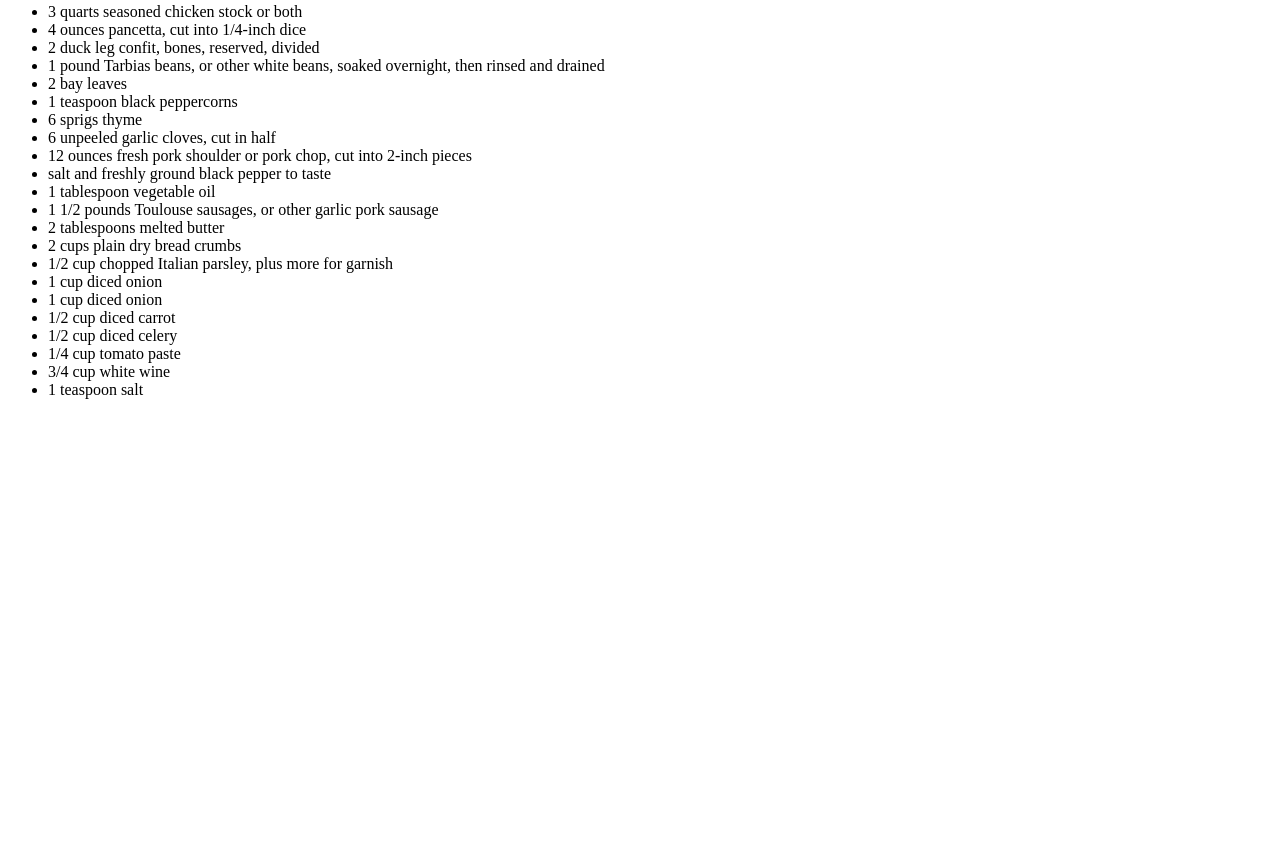
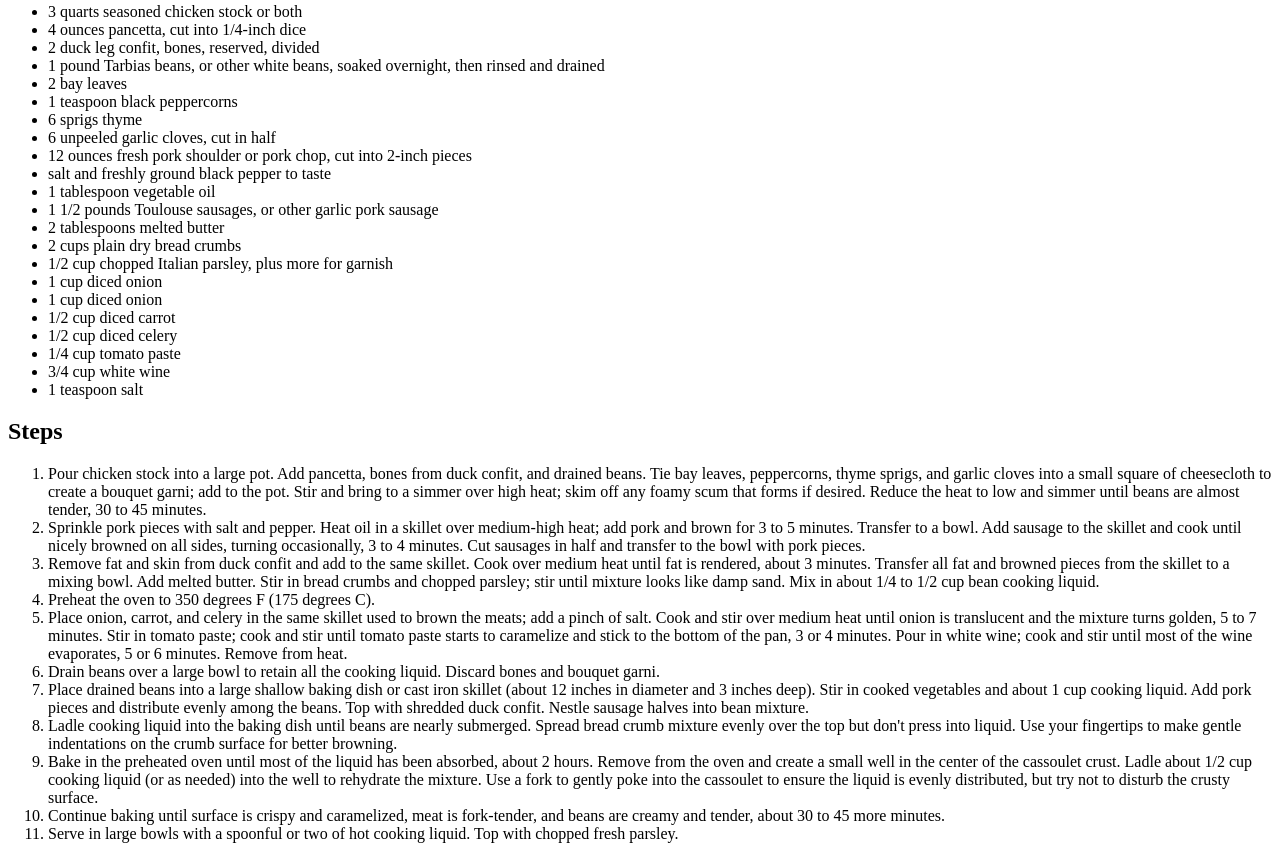
Before and after one commit to ohgrmait/odin-recipes, a plain HTML site: page recipes/cassoulet.html in a window 1280 px wide. Shown: the part 631-1490 px from the top of the page. Before the commit the page ends 1046 px from the top, so only its background shows below. Drawn offline with Linux system fonts and the light colour scheme.

Commit message:
Add the steps for cassoulet.html

```diff
--- a/recipes/cassoulet.html
+++ b/recipes/cassoulet.html
@@ -39,5 +39,20 @@
       <li>3/4 cup white wine</li>
       <li>1 teaspoon salt</li>
     </ul>
+
+    <h2>Steps</h2>
+    <ol>
+      <li>Pour chicken stock into a large pot. Add pancetta, bones from duck confit, and drained beans. Tie bay leaves, peppercorns, thyme sprigs, and garlic cloves into a small square of cheesecloth to create a bouquet garni; add to the pot. Stir and bring to a simmer over high heat; skim off any foamy scum that forms if desired. Reduce the heat to low and simmer until beans are almost tender, 30 to 45 minutes.</li>
+      <li>Sprinkle pork pieces with salt and pepper. Heat oil in a skillet over medium-high heat; add pork and brown for 3 to 5 minutes. Transfer to a bowl. Add sausage to the skillet and cook until nicely browned on all sides, turning occasionally, 3 to 4 minutes. Cut sausages in half and transfer to the bowl with pork pieces.</li>
+      <li>Remove fat and skin from duck confit and add to the same skillet. Cook over medium heat until fat is rendered, about 3 minutes. Transfer all fat and browned pieces from the skillet to a mixing bowl. Add melted butter. Stir in bread crumbs and chopped parsley; stir until mixture looks like damp sand. Mix in about 1/4 to 1/2 cup bean cooking liquid.</li>
+      <li>Preheat the oven to 350 degrees F (175 degrees C).</li>
+      <li>Place onion, carrot, and celery in the same skillet used to brown the meats; add a pinch of salt. Cook and stir over medium heat until onion is translucent and the mixture turns golden, 5 to 7 minutes. Stir in tomato paste; cook and stir until tomato paste starts to caramelize and stick to the bottom of the pan, 3 or 4 minutes. Pour in white wine; cook and stir until most of the wine evaporates, 5 or 6 minutes. Remove from heat.</li>
+      <li>Drain beans over a large bowl to retain all the cooking liquid. Discard bones and bouquet garni.</li>
+      <li>Place drained beans into a large shallow baking dish or cast iron skillet (about 12 inches in diameter and 3 inches deep). Stir in cooked vegetables and about 1 cup cooking liquid. Add pork pieces and distribute evenly among the beans. Top with shredded duck confit. Nestle sausage halves into bean mixture.</li>
+      <li>Ladle cooking liquid into the baking dish until beans are nearly submerged. Spread bread crumb mixture evenly over the top but don't press into liquid. Use your fingertips to make gentle indentations on the crumb surface for better browning.</li>
+      <li>Bake in the preheated oven until most of the liquid has been absorbed, about 2 hours. Remove from the oven and create a small well in the center of the cassoulet crust. Ladle about 1/2 cup cooking liquid (or as needed) into the well to rehydrate the mixture. Use a fork to gently poke into the cassoulet to ensure the liquid is evenly distributed, but try not to disturb the crusty surface.</li>
+      <li>Continue baking until surface is crispy and caramelized, meat is fork-tender, and beans are creamy and tender, about 30 to 45 more minutes.</li>
+      <li>Serve in large bowls with a spoonful or two of hot cooking liquid. Top with chopped fresh parsley.</li>
+    </ol>
   </body>
 </html>
```
